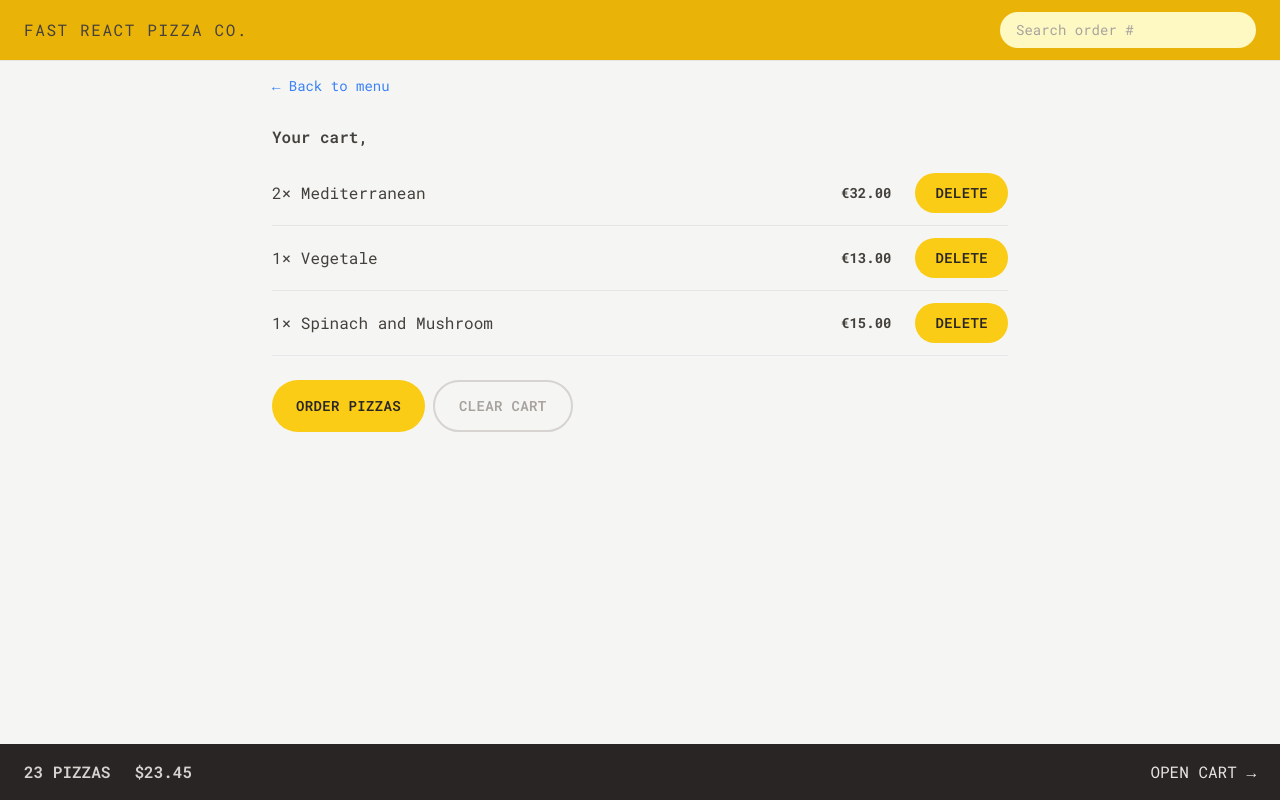
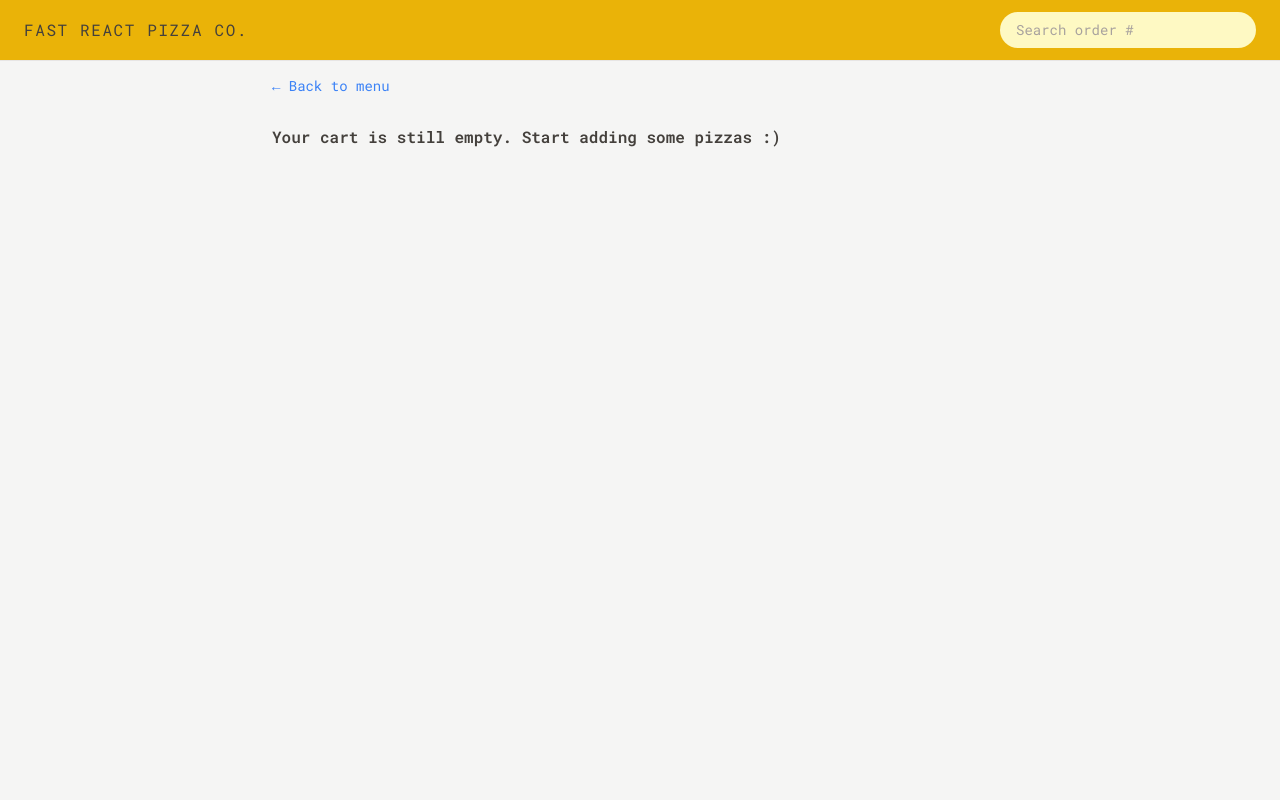
Before and after one commit to dongpy78/Fast-React-Pizza, a React (Vite) app: page /cart in a window 1280 px wide. Built offline with nearby package versions, Linux system fonts and the light colour scheme.

Commit message:
update code redux cart

```diff
--- a/src/features/cart/Cart.jsx
+++ b/src/features/cart/Cart.jsx
@@ -1,38 +1,20 @@
-import { Link } from 'react-router-dom';
 import LinkButton from '../../ui/LinkButton';
 import Button from '../../ui/Button';
 import CartItem from "../cart/CartItem"
-import { useSelector } from "react-redux";
+import EmptyCart from "../cart/EmptyCart"
+import { useDispatch, useSelector } from "react-redux";
+import { clearCart, getCart } from './cartSlice';
 
 
-const fakeCart = [
-  {
-    pizzaId: 12,
-    name: 'Mediterranean',
-    quantity: 2,
-    unitPrice: 16,
-    totalPrice: 32,
-  },
-  {
-    pizzaId: 6,
-    name: 'Vegetale',
-    quantity: 1,
-    unitPrice: 13,
-    totalPrice: 13,
-  },
-  {
-    pizzaId: 11,
-    name: 'Spinach and Mushroom',
-    quantity: 1,
-    unitPrice: 15,
-    totalPrice: 15,
-  },
-];
 
 function Cart() {
   const username = useSelector((state)=> state.user.username);
 
-  const cart = fakeCart;
+  const cart = useSelector(getCart);
+
+  const dispatch = useDispatch();
+
+  if(!cart.length) return <EmptyCart/>
 
   return (
     <div className='py-3 px-4 '>
@@ -48,7 +30,7 @@ function Cart() {
 
       <div className='mt-6 space-x-2'>
         <Button to="/order/new" type="primary">Order pizzas</Button>
-        <Button type='secondary'>Clear cart</Button>
+        <Button type='secondary' onClick={()=>dispatch(clearCart())}>Clear cart</Button>
       </div>
     </div>
   );
--- a/src/features/cart/CartOverview.jsx
+++ b/src/features/cart/CartOverview.jsx
@@ -1,11 +1,20 @@
+import { useSelector } from "react-redux";
 import { Link } from "react-router-dom";
+import { getTotalCartPrice, getTotalCartQuantity } from "./cartSlice";
+import { formatCurrency } from "../../utils/helpers";
+
 
 function CartOverview() {
+  const totalCartQuantity = useSelector(getTotalCartQuantity);
+  const totalCartPrice = useSelector(getTotalCartPrice);
+
+  if(!totalCartQuantity) return null;
+
   return (
     <div className="bg-stone-800 text-stone-200 uppercase px-4 py-4 sm:px-6 text text-sm md:text-base flex items-center justify-between ">
       <p className="text-stone-300 font-semibold space-x-4 sm:space-x-6">
-        <span>23 pizzas</span>
-        <span>$23.45</span>
+        <span>{totalCartQuantity} pizzas</span>
+        <span>{formatCurrency(totalCartPrice)}</span>
       </p>
       {/* <a href="#">Open cart &rarr;</a> */}
       <Link to="/cart">Open cart &rarr;</Link>
--- a/src/features/cart/EmptyCart.jsx
+++ b/src/features/cart/EmptyCart.jsx
@@ -1,11 +1,12 @@
 import { Link } from 'react-router-dom';
+import LinkButton from '../../ui/LinkButton';
 
 function EmptyCart() {
   return (
-    <div>
-      <Link to="/menu">&larr; Back to menu</Link>
+    <div className='py-3 px-4'>
+      <LinkButton to="/menu">&larr; Back to menu</LinkButton>
 
-      <p>Your cart is still empty. Start adding some pizzas :)</p>
+      <p className='font-semibold mt-7'>Your cart is still empty. Start adding some pizzas :)</p>
     </div>
   );
 }
--- /dev/null
+++ b/src/features/cart/cartSlice.js
@@ -0,0 +1,54 @@
+import { createSlice } from "@reduxjs/toolkit";
+
+const initialState = {
+  cart: [],
+  // cart: [
+  //   {
+  //     pizzaId: 12,
+  //     name: 'Mediterranean',
+  //     quantity: 2,
+  //     unitPrice: 16,
+  //     totalPrice: 32,
+  //   }
+  // ]
+};
+
+const cartSlice = createSlice({
+  name: 'cart',
+  initialState,
+  reducers: {
+    addItem(state, action) {
+      // payload = newItem
+      state.cart.push(action.payload);
+    },
+    deleteItem(state, action) {
+      // payload = pizzaId
+      state.cart = state.cart.filter((item)=>item.pizzaId !== action.payload);
+    },
+    increaseItemQuantity(state, action) {
+      // Chúng ta muốn tăng số lượng 1 mặt hàng nào đó
+      // trước tiên hãy tìm mặt hàng đó và sau đó chúng ta có thể thay đổi số lượng của mặt hàng đó.
+      const item = state.cart.find((item)=>item.pizzaId === action.payload);
+      item.quantity++;
+      item.totalPrice = item.quantity * item.unitPrice;
+    },
+    decreaseItemQuantity(state, action) {
+      const item = state.cart.find((item)=>item.pizzaId === action.payload);
+      item.quantity--;
+      item.totalPrice = item.quantity * item.unitPrice;
+    },
+    clearCart(state) {
+      state.cart = [];
+    },
+  },
+});
+
+export const {addItem, deleteItem, increaseItemQuantity, decreaseItemQuantity, clearCart} = cartSlice.actions
+
+export default cartSlice.reducer;
+
+export const getCart = (state) => state.cart.cart;
+
+export const getTotalCartQuantity = (state) => state.cart.cart.reduce((sum, item)=>sum + item.quantity, 0);
+
+export const getTotalCartPrice = (state) => state.cart.cart.reduce((sum, item)=>sum + item.totalPrice, 0);
--- a/src/features/menu/MenuItem.jsx
+++ b/src/features/menu/MenuItem.jsx
@@ -1,8 +1,23 @@
 import { formatCurrency } from "../../utils/helpers";
 import Button from '../../ui/Button';
+import { useDispatch } from "react-redux";
+import { addItem } from "../cart/cartSlice";
 
 function MenuItem({ pizza }) {
+  const dispatch = useDispatch();
+
   const { id, name, unitPrice, ingredients, soldOut, imageUrl } = pizza;
+
+  function handleAddToCart() {
+    const newItem = {
+      pizzaId: id,
+      name,
+      quantity: 1,
+      unitPrice,
+      totalPrice: unitPrice * 1,
+    };
+    dispatch(addItem(newItem));
+  }
 
   return (
     <li className="flex gap-4 py-2  ">
@@ -13,7 +28,7 @@ function MenuItem({ pizza }) {
         <div className="mt-auto flex items-center justify-between">
           {!soldOut ? <p className="text-sm">{formatCurrency(unitPrice)}</p> : <p className="text-sm uppercase font-medium text-stone-500">Sold out</p>}
 
-          <Button type="small">Add to cart</Button>
+          {!soldOut && <Button onClick = {handleAddToCart}  type="small">Add to cart</Button>}
         </div>
       </div>
     </li>
--- a/src/features/users/userSlice.js
+++ b/src/features/users/userSlice.js
@@ -25,7 +25,6 @@ async function fetchAddress() {
 */
 
 import { createSlice } from "@reduxjs/toolkit";
-
 
 //============USE REDUX TOOLKIT=============
 const initialState = { // bắt đầu với đối tượng initialState
--- a/src/store.js
+++ b/src/store.js
@@ -1,11 +1,13 @@
 import { configureStore } from "@reduxjs/toolkit";
 import userReducer  from "./features/users/userSlice";
+import cartReducer  from "./features/cart/cartSlice";
 
 
 
 const store = configureStore({
   reducer: {
     user: userReducer,
+    cart: cartReducer,
   },
 });
 
--- a/src/ui/Button.jsx
+++ b/src/ui/Button.jsx
@@ -1,16 +1,18 @@
 import { Link } from "react-router-dom"
 
-function Button({children, disabled, to, type}) {
+function Button({children, disabled, to, type, onClick}) {
   // const className = "bg-yellow-400 uppercase font-semibold text-stone-800 py-3 px-4 inline-block tracking-wide rounded-full hover:bg-yellow-300 transition-colors duration-300 focus:outline-none focus:ring focus:ring-yellow-300 focus:bg-yellow-300 focus:ring-offset-2 disabled:cursor-not-allowed sm:px-6 sm:py-4";
   const base = "bg-yellow-400 text-sm uppercase font-semibold text-stone-800  inline-block tracking-wide rounded-full hover:bg-yellow-300 transition-colors duration-300 focus:outline-none focus:ring focus:ring-yellow-300 focus:bg-yellow-300 focus:ring-offset-2 disabled:cursor-not-allowed ";
 
   const styles = {
     primary: base + 'px-4 py-3 md:px-6 md:py-4',
     small: base + 'px-4 py-2 md:px-5 md:py-2.5 text-sx',
-    secondary: "px-4 text-sm py-2.5 md:px-6 md:py-3.5 border-2 border-stone-300 uppercase font-semibold text-stone-400  inline-block tracking-wide rounded-full hover:bg-stone-300 hover:text-stone-800 transition-colors duration-300 focus:text-stone-800 focus:outline-none focus:ring focus:ring-stone-200 focus:bg-stone-300 focus:ring-offset-2 disabled:cursor-not-allowed ",
+    secondary: "px-4 text-sm py-2.5 md:px-6 md:py-3.5 border-2 border-stone-300 uppercase font-semibold text-stone-400 inline-block tracking-wide rounded-full hover:bg-stone-300 hover:text-stone-800 transition-colors duration-300 focus:text-stone-800 focus:outline-none focus:ring focus:ring-stone-200 focus:bg-stone-300 focus:ring-offset-2 disabled:cursor-not-allowed ",
   }
 
   if(to) return <Link to={to} className={styles[type]}>{children}</Link>
+
+  if(onClick) return <button onClick={onClick} disabled={disabled} className={styles[type]}>{children}</button>
 
   return (
     <button disabled={disabled} className={styles[type]}>
```
